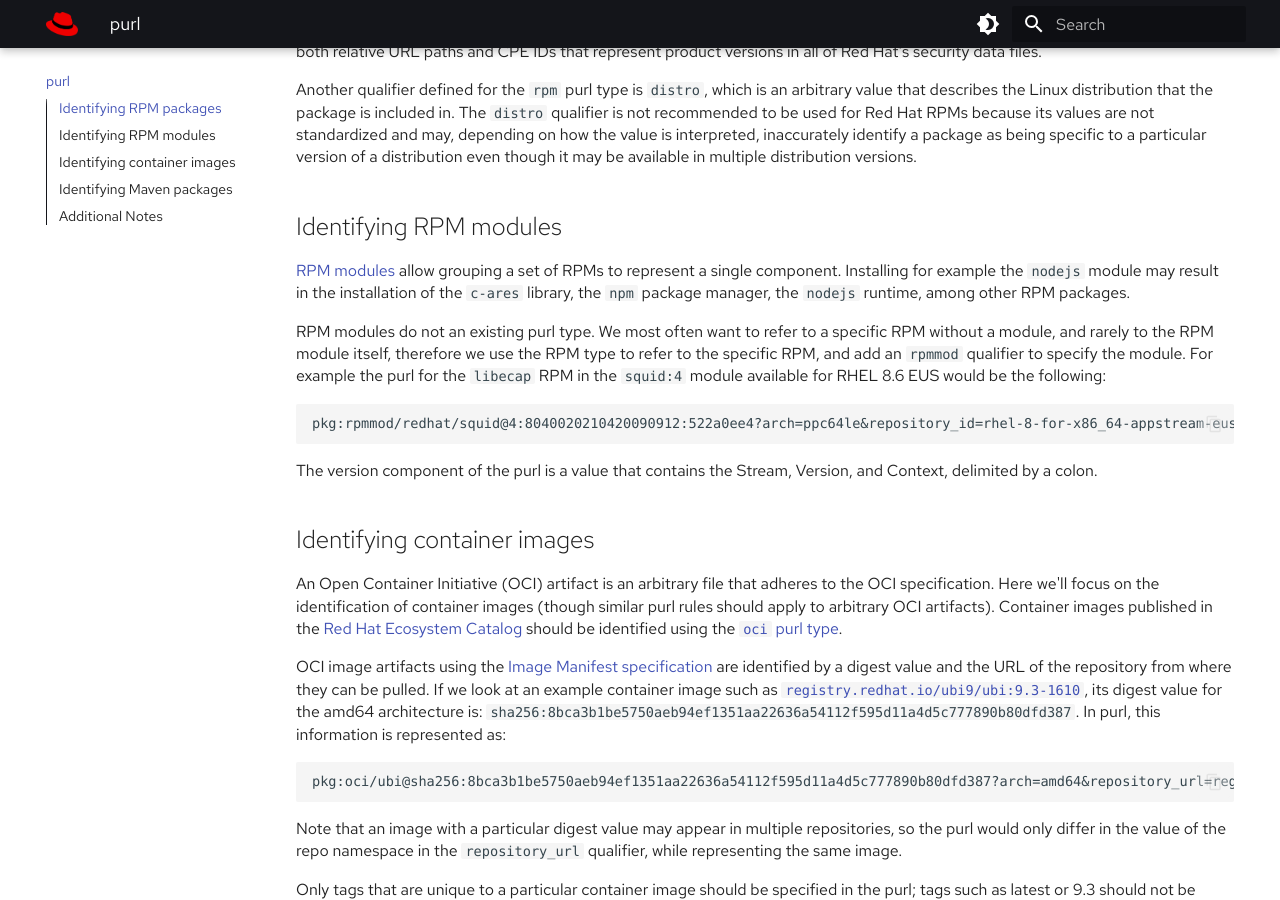
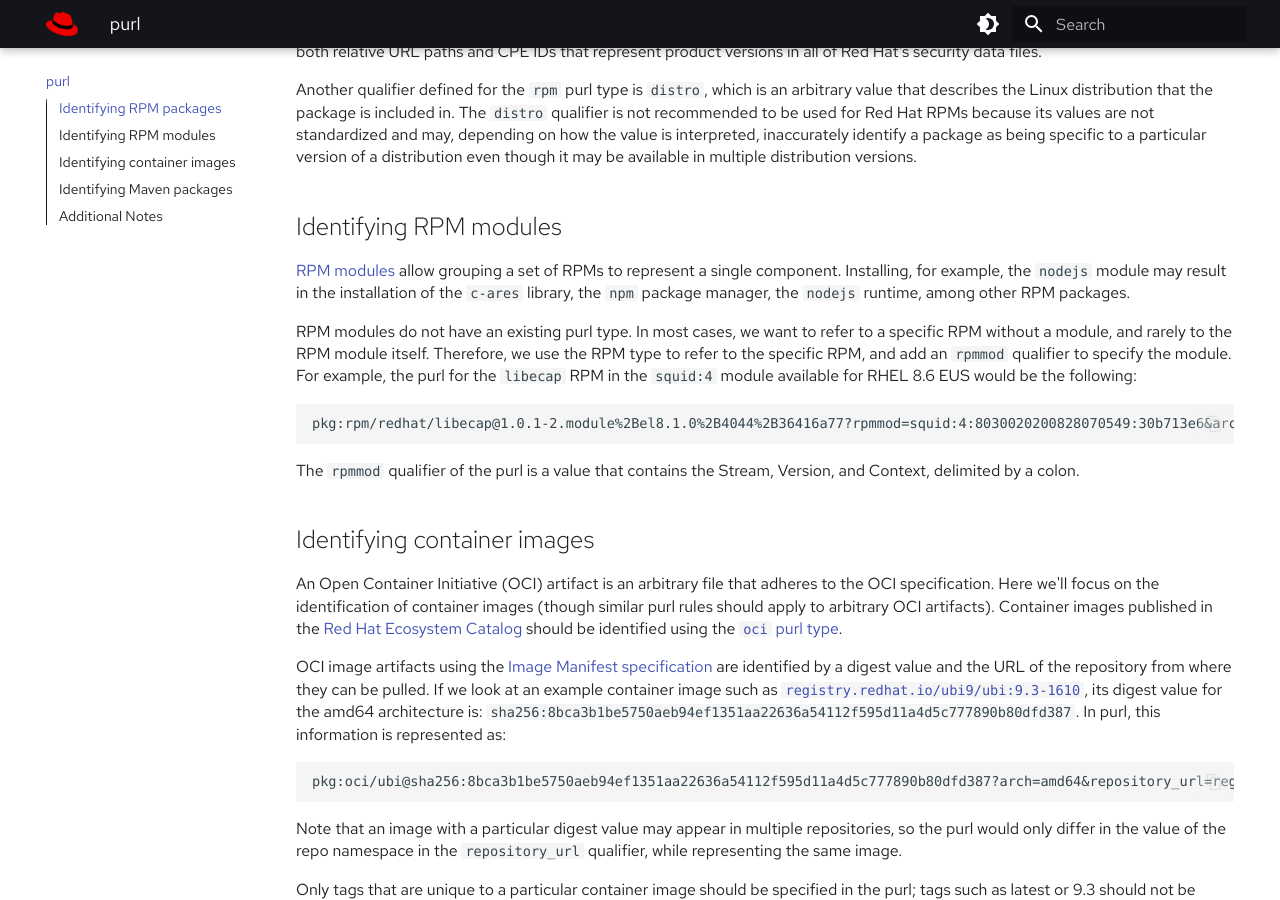
Before and after one commit to RedHatProductSecurity/security-data-guidelines, an MkDocs documentation site: the page built from docs/purl.md, in a window 1280 px wide and 900 px high, scrolled down 1423 px. Built offline with MkDocs 1.6.1 and Material for MkDocs 9.7.7, drawn with Linux system fonts in a browser that asks for light colours; some web fonts are replaced.

Commit message:
Fix purl docs for RPM modules

````diff
--- a/docs/purl.md
+++ b/docs/purl.md
@@ -84,19 +84,19 @@ distribution versions.
 ## Identifying RPM modules
 
 [RPM modules](https://access.redhat.com/documentation/en-us/red_hat_enterprise_linux/9/html/managing_software_with_the_dnf_tool/assembly_distribution-of-content-in-rhel-9_managing-software-with-the-dnf-tool#con_modules_assembly_distribution-of-content-in-rhel-9)
-allow grouping a set of RPMs to represent a single component. Installing for example the `nodejs` module may result in
+allow grouping a set of RPMs to represent a single component. Installing, for example, the `nodejs` module may result in
 the installation of the `c-ares` library, the `npm` package manager, the `nodejs` runtime, among other RPM packages.
 
-RPM modules do not an existing purl type. We most often want to refer to a specific RPM without a module, and rarely
-to the RPM module itself, therefore we use the RPM type to refer to the specific RPM, and add an `rpmmod` qualifier
-to specify the module. For example the purl for the `libecap` RPM in the `squid:4` module available for RHEL 8.6 EUS
-would be the following:
+RPM modules do not have an existing purl type. In most cases, we want to refer to a specific RPM without a module, and
+rarely to the RPM module itself. Therefore, we use the RPM type to refer to the specific RPM, and add an `rpmmod`
+qualifier to specify the module. For example, the purl for the `libecap` RPM in the `squid:4` module available for
+RHEL 8.6 EUS would be the following:
 
 ```
-pkg:rpmmod/redhat/squid@4:8040020210420090912:522a0ee4?arch=ppc64le&repository_id=rhel-8-for-x86_64-appstream-eus-rpms__8_DOT_6
+pkg:rpm/redhat/libecap@1.0.1-2.module%2Bel8.1.0%2B4044%2B36416a77?rpmmod=squid:4:8030020200828070549:30b713e6&arch=ppc64le&repository_id=rhel-8-for-x86_64-appstream-eus-rpms__8_DOT_6
 ```
 
-The version component of the purl is a value that contains the Stream, Version, and Context, delimited by a colon.
+The `rpmmod` qualifier of the purl is a value that contains the Stream, Version, and Context, delimited by a colon.
 
 ## Identifying container images
 
````
